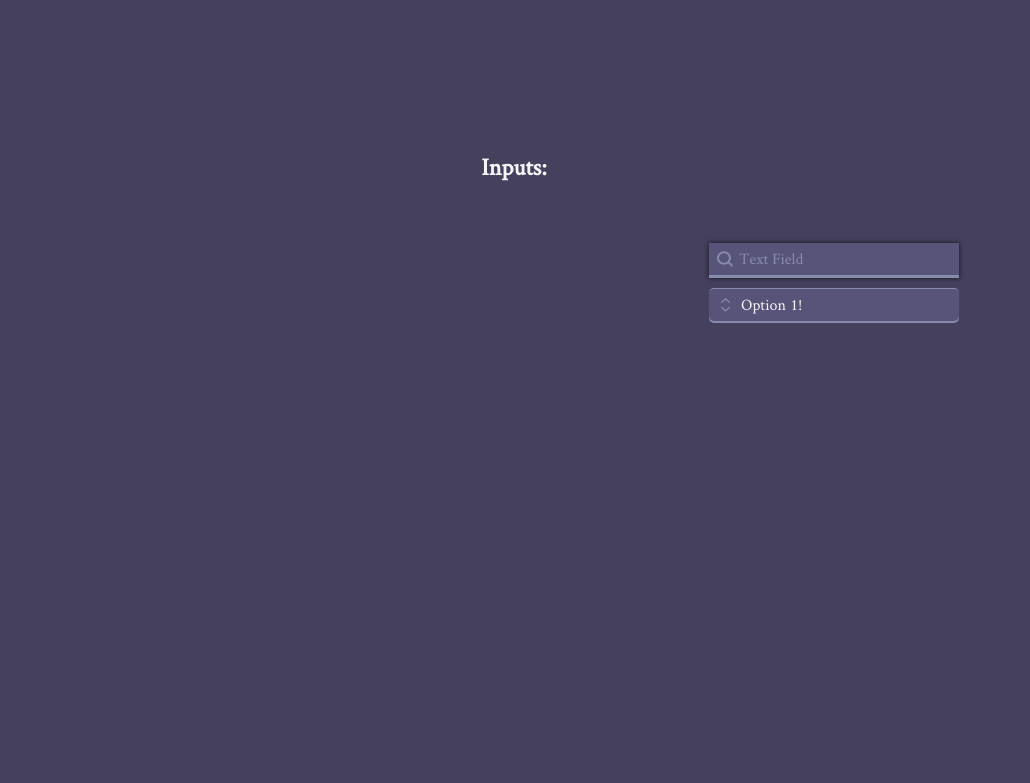
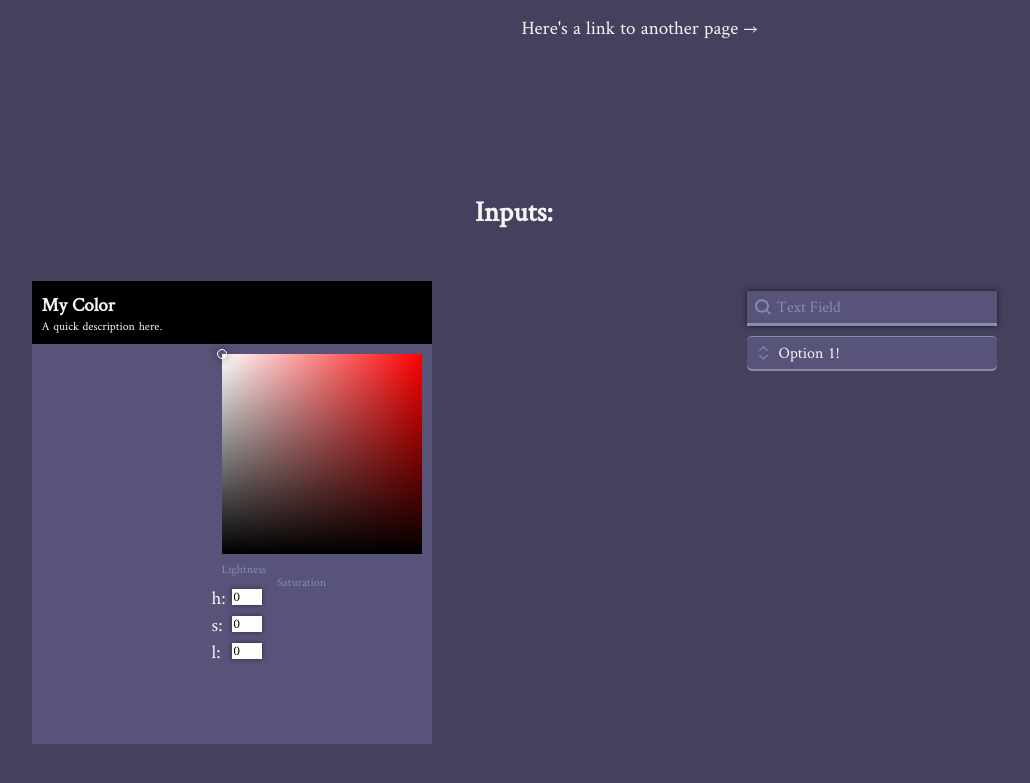
Before and after one commit to bhollan5/rooftop-engine, a Nuxt app: page /theme-picker in a window 1280 px wide. Shown: the part 1124-1907 px from the top of the page, without its empty margins (126-1156 px from the left). Built offline with nearby package versions, Linux system fonts and the light colour scheme.

Commit message:
Outlined color picker style

```diff
--- /dev/null
+++ b/components/inputs/color-picker.vue
@@ -0,0 +1,216 @@
+<template>
+<div class="color-picker">
+
+  <!-- This is the color display, ready to be clicked on :O -->
+  <div class="color-display" @click="focus=true"
+    :style="{
+      background: 'hsl(' + hsl[0] + ',' + hsl[1] + '%,' + hsl[2] + '%)'
+    }">
+    <p class="color-name">{{name}}</p>
+    <p class="color-description">{{description}}</p>
+  </div>
+
+  <!-- Absolutely-positioned, popup color picker -->
+  <div id="color-picker-popup">
+
+    <div id="color-canvas-container" @click="canvasClick($event)">
+      <canvas class="color-canvas" ref="color-canvas"></canvas>
+      <div class="color-indicator canvas-indicator"></div>
+      <div class="y-label">Lightness</div>
+      <div class="x-label">Saturation</div>
+    </div>
+
+    <div class="hsl-sliders">
+
+      <div class="gradient-slider">
+        <span>h:</span> <input v-model="hsl[0]" type="number"><br>
+      </div>
+      <div class="gradient-slider">
+        <span>s:</span> <input v-model="hsl[1]" type="number"><br>
+      </div>
+      <div class="gradient-slider">
+        <span>l:</span> <input v-model="hsl[2]" type="number"><br>
+      </div>
+
+    </div>
+  </div>
+
+</div>
+</template>
+
+<script>
+// Icons:
+import expandIcon from '@/components/icons/expand-icon.vue';
+
+export default {
+  data() {
+    return {
+      hsl: [0,0,0]
+    }
+  },
+
+  mounted() {
+    this.updateColorPicker();
+  },
+
+  components: {
+    expandIcon
+  },
+
+  props: {
+    // Color name:
+    name: {
+      type: String,
+      default: 'My Color'
+    },
+    description: {
+      type: String,
+      default: 'A quick description here.'
+    },
+  },
+
+  methods: {
+    canvasClick(e) {
+      console.log(e);
+    },
+
+    updateColorPicker() {
+      // Getting our canvas:
+      let canvasEl = this.$refs['color-canvas'];
+
+      // Grabbing our canvas variables:
+      let canvasContext = canvasEl.getContext('2d');
+      let width1 = canvasEl.width;
+      let height1 = canvasEl.height;
+
+      var red = 'rgba(255,0,0,1)'; // red
+
+      // Creating a rectangle on our canvas:
+      canvasContext.rect(0, 0, width1, height1);
+
+      // Filling with red::
+      canvasContext.fillStyle = red;
+      canvasContext.fillRect(0, 0, width1, height1);
+
+      // Painting over with white:
+      var grdWhite = canvasContext.createLinearGradient(0, 0, width1, 0);
+      grdWhite.addColorStop(0, 'rgba(255,255,255,1)');
+      grdWhite.addColorStop(1, 'rgba(255,255,255,0)'); // Transparent
+      canvasContext.fillStyle = grdWhite;
+      canvasContext.fillRect(0, 0, width1, height1);
+
+      var grdBlack = canvasContext.createLinearGradient(0, 0, 0, height1);
+      grdBlack.addColorStop(0, 'rgba(0,0,0,0)');
+      grdBlack.addColorStop(1, 'rgba(0,0,0,1)');
+      canvasContext.fillStyle = grdBlack;
+      canvasContext.fillRect(0, 0, width1, height1);
+    }
+  },
+
+}
+
+</script>
+
+<style scoped lang="scss">
+
+// The entire component:
+.color-picker {
+  position: relative;
+  width: 100%;
+  width: 400px;
+}
+
+// Color display:
+.color-display {
+  width: 100%;
+  padding: 10px;
+  .color-name {
+    font-size: var(--regular-font-size);
+    font-weight: bold;
+  }
+  .color-description {
+    font-size: var(--small-font-size);
+  }
+  .color-name, .color-description {
+    width: calc(100% - 32px);
+  }
+}
+
+// Popup picker:
+#color-picker-popup {
+  position: absolute;
+  width: 400px;
+  height: 400px;
+  background: var(--input);
+  color: var(--input-text);
+
+  #color-canvas-container {
+    width: 200px;
+    height: 200px;
+    position: absolute;
+    right: 10px;
+    top: 10px;
+    .color-canvas {
+      width: 200px;
+      height: 200px;
+    }
+  }
+
+  .y-label, .x-label {
+    position: absolute;
+    font-size: var(--small-font-size);
+    color: var(--input-text2);
+    text-align: center;
+  }
+  .x-label {
+    width: 100px;
+    right: 70px;
+    top: 220px;
+  }
+}
+
+// Slider section
+.hsl-sliders {
+  position: absolute;
+  width: 200px;
+  position: absolute;
+  right: 20px;
+  top: 240px;
+
+  .gradient-slider {
+    display: flex;
+    align-items: center;
+    span {
+      display: block;
+      width: 20px;
+    }
+    input {
+      outline: none;
+      border: none;
+      width:  30px;
+      padding: none;
+      height: 16px;
+      box-shadow: 0px 0px 5px rgba(0,0,0,.5);
+    }
+  }
+
+}
+
+// Styling for all indicators
+.color-indicator {
+  position: absolute;
+  width: 10px;
+  height: 10px;
+  border: solid 1px white;
+  border-radius: 50%;
+  box-shadow: 0px 0px 10px rgba(0,0,0,.5);
+}
+// Placing the canvas-indicator correctly
+.canvas-indicator {
+  margin-top: -5px;
+  margin-left: -5px;
+  top: 0px;
+  left: 0px;
+}
+
+</style>
--- a/components/inputs/dropdown.vue
+++ b/components/inputs/dropdown.vue
@@ -34,6 +34,8 @@ import checkIcon from '@/components/icons/check-icon.vue';
 export default {
   data() {
     return {
+      // TODO: Unfocus when the user clicks away from the component
+      //  This might help: https://stackoverflow.com/questions/36170425/detect-click-outside-element
       focus: false
     }
   },
--- /dev/null
+++ b/components/inputs/multi-number-input.vue
@@ -0,0 +1,112 @@
+
+
+
+<!-- no longer used -->
+
+
+
+<template>
+<div class="multi-number-input">
+  <div class="number-input" v-for="(data, i) in inputData">
+    <input type="number" :min="data.min" :max="data.max" :value="inputs[i]">
+    <div class="label">{{data.name}}</div>
+  </div>
+</div>
+</template>
+
+<script>
+export default {
+
+
+  computed: {
+  },
+
+  props: {
+
+    inputData: {
+      type: Array,
+      default() {
+        return [
+          {
+            name: 'hue',
+            min: 0,
+            max: 255,
+            unit: '',
+          },
+          {
+            name: 'saturation',
+            min: 0,
+            max: 100,
+            unit: '%',
+          },
+          {
+            name: 'lightness',
+            min: 0,
+            max: 100,
+            unit: '%',
+          }
+        ]
+      }
+    },
+    inputs: {
+      type: Array,
+      default() {
+        return [0, 50, 50]
+      }
+    }
+
+  }
+}
+
+</script>
+
+<style scoped lang="scss">
+
+/* Removing arrows from number inputs: */
+input::-webkit-outer-spin-button,
+input::-webkit-inner-spin-button {
+  -webkit-appearance: none;
+  margin: 0;
+}
+/* Firefox */
+input[type=number] {
+  -moz-appearance:textfield;
+}
+
+// The entire component:
+.multi-number-input {
+  margin: 10px auto;
+  background: var(--input);
+  display: flex;
+}
+
+.number-input {
+  position: relative;
+  width: 50px;
+
+  input {
+    background: none;
+    outline: none;
+    border: none;
+    color: var(--input-text);
+    font-size: 16px;
+    padding: 15px 10px;
+    width: 100%;
+  }
+  .label {
+    position: absolute;
+    font-size: 10px;
+    text-align: center;
+    width: 100%;
+    bottom: 4px;
+    color: var(--input-text2);
+  }
+  &::after {
+    content: '';
+    height: 24px;
+    margin-left: -2px;
+    border: .5px solid var(--input-text2);
+  }
+}
+
+</style>
--- a/pages/theme-picker.vue
+++ b/pages/theme-picker.vue
@@ -41,6 +41,8 @@
       <!-- Inputs section -->
       <div id="inputs" class="flex-container">
         <div class="theme-options">
+          <color-picker></color-picker>
+
         </div>
         <div class="theme-example" :style="{color: bg_text}">
 
@@ -71,8 +73,10 @@ import logo from '~/components/logo.vue';
 import searchIcon from '~/components/icons/search-icon.vue';
 
 // inputs:
-import textField from '~/components/inputs/textField.vue';
+import textField from '~/components/inputs/text-field.vue';
 import dropdown from '~/components/inputs/dropdown.vue';
+import colorPicker from '~/components/inputs/color-picker.vue';
+
 
 
 
@@ -85,7 +89,8 @@ export default {
     searchIcon,
 
     textField,
-    dropdown
+    dropdown,
+    colorPicker,
   },
 
   data() {
--- a/styles/globals.scss
+++ b/styles/globals.scss
@@ -18,11 +18,14 @@
   // --fg: hsl(0,0%,96%);
 
   --box-shading: 5px;
+
+  --small-font-size: 12px;
+  --regular-font-size:  19px;
 }
 
 html {
   font-family: crimsonText, serif;
-  font-size: 16px;
+  font-size: var(--regular-font-size);
   word-spacing: 1px;
   -ms-text-size-adjust: 100%;
   -webkit-text-size-adjust: 100%;
```
Also changed, not shown: components/inputs/text-field.vue (renamed from components/inputs/textField.vue).
